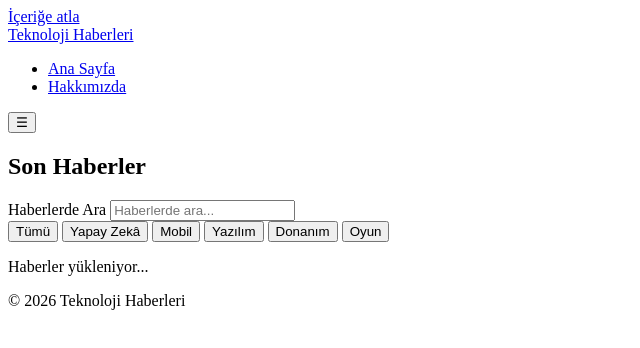
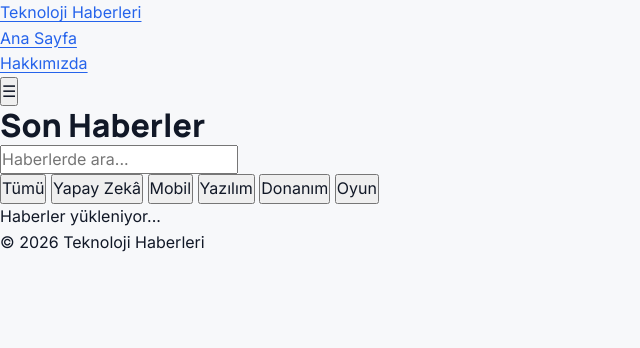
Before and after one commit to KaanAta-Dev/teknoloji-haberleri, a plain HTML site: page index.html in a window 1280 px wide. Shown: the whole page, without its empty margins (0-640 px from the left). Drawn offline with Linux system fonts and the light colour scheme.

Commit message:
feat: temel stiller ve tasarım değişkenleri eklendi

```diff
--- a/css/base.css
+++ b/css/base.css
@@ -1 +1,150 @@
-/*===== Değişkenler · Sıfırlama · Tipografi · Linkler · Düğmeler · Erişilebilirlik =====*/
+/*===== Sitenin temel stilleri =====*/
+
+/*===== Değişkenler =====*/
+
+:root {
+  --color-bg: #f7f8fa;
+  --color-surface: #ffffff;
+  --color-text: #111827;
+  --color-text-muted: #5b6472;
+  --color-accent: #2563eb;
+  --color-accent-dark: #1d4ed8;
+  --color-border: #e5e7eb;
+  --font-body: "Inter", system-ui, sans-serif;
+  --font-heading: "Manrope", system-ui, sans-serif;
+  --radius: 12px;
+  --shadow: 0 1px 3px rgba(17, 24, 39, 0.08);
+  --header-height: 4rem;
+  --container-width: 1200px;
+}
+
+/*===== Sıfırlama =====*/
+
+*,
+*::before,
+*::after {
+  box-sizing: border-box;
+  margin: 0;
+  padding: 0;
+}
+html {
+  scroll-behavior: smooth;
+  scroll-padding-top: var(--header-height);
+}
+body {
+  font-family: var(--font-body);
+  color: var(--color-text);
+  background-color: var(--color-bg);
+  line-height: 1.6;
+}
+img {
+  display: block;
+  max-width: 100%;
+  height: auto;
+}
+button,
+input {
+  font: inherit;
+  color: inherit;
+}
+
+/*===== Tipografi =====*/
+
+h1,
+h2,
+h3 {
+  font-family: var(--font-heading);
+  font-weight: 800;
+  line-height: 1.2;
+  text-wrap: balance;
+}
+h1 {
+  font-size: clamp(1.75rem, 1.2rem + 2.5vw, 2.75rem);
+}
+h2 {
+  font-size: clamp(1.5rem, 1.2rem + 1.2vw, 2rem);
+}
+h3 {
+  font-size: 1.125rem;
+}
+p {
+  text-wrap: pretty;
+}
+
+/*===== Linkler =====*/
+
+a {
+  color: var(--color-accent);
+  text-underline-offset: 0.2em;
+}
+a:hover {
+  color: var(--color-accent-dark);
+}
+
+/*===== Düğmeler =====*/
+
+button {
+  cursor: pointer;
+}
+.btn {
+  display: inline-flex;
+  justify-content: center;
+  align-items: center;
+  gap: 0.5rem;
+  min-height: 2.75rem;
+  padding: 0 1.25rem;
+  background-color: var(--color-accent);
+  color: white;
+  border: none;
+  border-radius: var(--radius);
+  font-weight: 600;
+  text-decoration: none;
+  transition: background-color 0.2s ease;
+}
+.btn:hover {
+  background-color: var(--color-accent-dark);
+  color: white;
+}
+
+/*===== Erişilebilirlik =====*/
+
+:focus-visible {
+  outline: 3px solid var(--color-accent);
+  outline-offset: 2px;
+}
+.skip-link {
+  position: absolute;
+  left: 1rem;
+  top: -3rem;
+  padding: 0.5rem 1rem;
+  background-color: var(--color-accent);
+  color: white;
+  border-radius: var(--radius);
+  z-index: 100;
+  transition: top 0.2s ease;
+}
+.skip-link:focus {
+  top: 1rem;
+}
+.sr-only {
+  position: absolute;
+  width: 1px;
+  height: 1px;
+  padding: 0;
+  margin: -1px;
+  overflow: hidden;
+  clip-path: inset(50%);
+  white-space: nowrap;
+  border: 0;
+}
+@media (prefers-reduced-motion: reduce) {
+  html {
+    scroll-behavior: auto;
+  }
+  *,
+  *::before,
+  *::after {
+    transition-duration: 0.01ms !important;
+    animation-duration: 0.01ms !important;
+  }
+}
```
